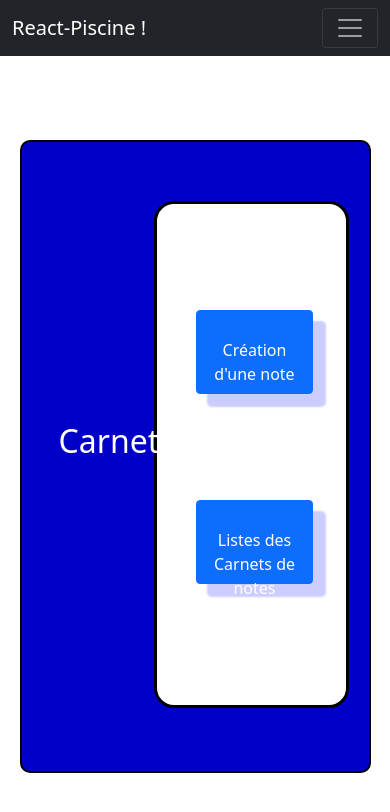
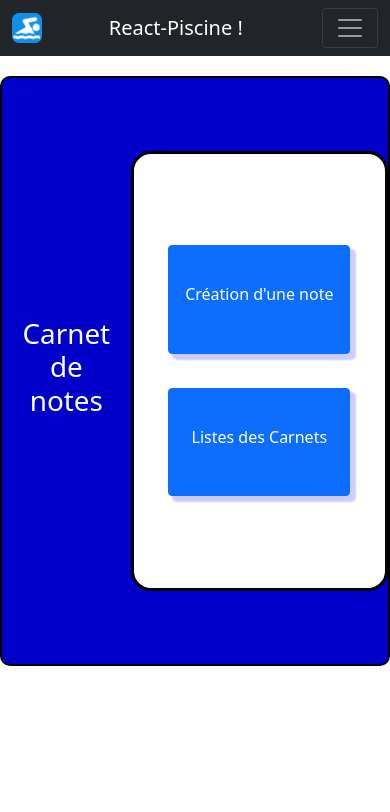
Before and after one commit to rayhad/react-piscine, a React (Create React App) app: page /CarnetdeNote in a window 390 px wide. Shown: the top 812 px of the page. Built offline with nearby package versions, Linux system fonts and the light colour scheme.

Commit message:
responsive (vite fait) 3eres pages

```diff
--- a/src/App.jsx
+++ b/src/App.jsx
@@ -2,22 +2,20 @@ import './style/App.css';
 import React from "react";
 import { Link } from 'react-router-dom';
 import CarnetdeNote from './pages/CarnetdeNote';
-import {Card, Button} from 'react-bootstrap'
+import {Card, Button, Col, Row, Container} from 'react-bootstrap'
 document.body.style.backgroundColor = 'white'
 
 export default function App(){
   return(
-    <div className='background'>
 
-      <div className='box'>
-        <h1>Accueil</h1>
-
-        <div className='box2'>
-        <Button as={Link} to={'../CarnetDeNote'} className='buttonAccueil'><p>Carnet de notes</p></Button>
-        <Button as={Link} to={'../Statistiques'} className='buttonAccueil'><p>Statistiques</p></Button>
-        </div>
-
-      </div>
-    </div>
+    <Container className='background'>
+      <Row className='row-app'>
+        <Col className='col-app-1 my-auto col-4'><h1>Accueil</h1></Col>
+        <Col className='col-app-2 my-auto col-8'>
+          <Button as={Link} to={'../CarnetDeNote'} style={{marginBottom:'15%'}} className='buttonAccueil'><p style={{lineHeight:'10vh'}}>Carnet de notes</p></Button>
+          <Button as={Link} to={'../Statistiques'} className='buttonAccueil'><p style={{lineHeight:'10vh'}}>Statistiques</p></Button>
+        </Col>
+      </Row>
+    </Container>
   )
 }
--- a/src/components/header.jsx
+++ b/src/components/header.jsx
@@ -1,14 +1,14 @@
-//import logo from './src/img/piscinelogo.png';
 import React from 'react'
-import {Navbar, Nav, Container} from 'react-bootstrap'
+import piscinelogo from '../images/piscinelogo.png'
+import {Navbar, Nav, Container, Image} from 'react-bootstrap'
 import { LinkContainer } from 'react-router-bootstrap'
-import { NavLink } from 'react-router-dom'
 import '../pages/CarnetdeNote'
 
 export default function header(){
     return(
         <Navbar bg="dark" expand="lg" variant='dark'>
         <Container>
+          <img src={piscinelogo} width={30} height={30} style={{marginRight:'1%'}}/>
           <LinkContainer to ="/">
           <Navbar.Brand href="#home"> React-Piscine ! </Navbar.Brand>
           </LinkContainer>
--- a/src/pages/CarnetdeNote.jsx
+++ b/src/pages/CarnetdeNote.jsx
@@ -1,28 +1,21 @@
-import '../style/CarnetNotes.css';
 import React from 'react'
-import { Container, Row, Col, Form, Button, Card } from 'react-bootstrap'
-import { Link, useNavigate } from 'react-router-dom'
-import { useState } from 'react'
-import '../style/CarnetNotes.css';
+import { Container, Row, Col, Button} from 'react-bootstrap'
+import { Link } from 'react-router-dom'
+import '../style/App.css';
 
 
 export default function CarnetdeNote(){
     return(
-        <div>
 
-            <div className='Arriere-plan1'>
-                <div className='Titre-Carnet'>
-                    <h1>Carnets de notes</h1>
-                </div>
+        <Container className='background'>
+            <Row className='row-app'>
+                <Col className='col-app-1 my-auto col-4'><h1>Carnet de notes</h1></Col>
 
-                <div className='Arriere-plan2'>
-                    <Button as={Link} to={'../CreationNote'} className='buttonCarnet'><p>Création d'une note</p></Button>
-                    <Button as={Link} to={'../Liste'} className='buttonCarnet'><p>Listes des Carnets de notes</p></Button>
-                </div>
-
-
-            </div>
-
-        </div>
+                <Col className='col-app-2 my-auto col-8'>
+                    <Button as={Link} to={'../CreationNote'} style={{marginBottom:'15%'}} className='buttonAccueil'><p style={{lineHeight:'10vh'}}>Création d'une note</p></Button>
+                    <Button as={Link} to={'../Liste'} className='buttonAccueil'><p style={{lineHeight:'10vh'}}>Listes des Carnets de notes</p></Button>
+                </Col>
+            </Row>
+        </Container>
     )
 }
--- a/src/pages/Liste.jsx
+++ b/src/pages/Liste.jsx
@@ -205,9 +205,6 @@ export default function Liste (){
 
       <Search handleSearchNote={setSearchText}/>
 
-
-      <Button style={{marginRight:'1vw'}} variant="outline-success">Search</Button>
-
       </Form>
     </Navbar.Collapse>
   </Container>
@@ -296,8 +293,6 @@ export default function Liste (){
 
         <Search handleSearchNote={setSearchText}/>
 
-        <Button style={{marginRight:'1vw'}} variant="outline-success">Search</Button>
-
       </Form>
     </Navbar.Collapse>
   </Container>
--- a/src/pages/Statistiques.jsx
+++ b/src/pages/Statistiques.jsx
@@ -1,17 +1,16 @@
 import React from 'react'
-import { Container, Row, Col, Form, Button, Card, CardBody } from 'react-bootstrap'
-import { Link, useNavigate } from 'react-router-dom'
-import { useState } from 'react'
+import { Container, Row, Col, Button, Card } from 'react-bootstrap'
+import { Link } from 'react-router-dom'
 import '../style/Statistiques.css'
-import Liste from './Liste'
 
 
 export default function Statistiques({note}){
     return(
-        <div>
+        <Container className='background'>
 
-            <div className='arriere'>
+            <Row className='row-app'>
 
+            <Col className='col-app-1 my-auto col-9'>
                 <Card className='card-stat'>
                     <Card.Body className='card-text'>Nombre de carnets de notes créés :</Card.Body>
                 </Card>
@@ -21,15 +20,17 @@ export default function Statistiques({note}){
                 <Card className='card-stat'>
                     <Card.Body className='card-text'>Nombre de carnets de notes par catégorie :</Card.Body>
                 </Card>
+            </Col>
 
-            <div className='arriere2'>
+
+            <Col className='col-app-2 my-auto col-3'>
                 <h2 className='titre'>Statistiques</h2>
                 <Button as={Link} to={'../'} className='buttonStatistique' variant="light">Précédent</Button>
-            </div>
+            </Col>
 
-            </div>
+            </Row>
 
-        </div>
+        </Container>
 
     )
 }
--- a/src/style/App.css
+++ b/src/style/App.css
@@ -3,59 +3,45 @@ main{
   height: 100vh;
 }
 
-h1{
-  color: white;
-  font-size:4rem;
-  position: absolute;
-  top: 50vh;
-  left: 15vw;
+.background{
+  margin-top: 5%;
 }
 
-p{
-  padding-top: 2.5vh;
+.row-app{
+  background-color: rgb(0, 0, 200);
+  border: 2px solid black;
+  border-radius: 10px;
+  height: 70vh;
 }
 
-.box{
-  background-color: rgb(0, 0, 200);
-  width: 90vw;
-  height: 75vh;
-  margin-left: auto;
-  margin-right: auto;
-  margin-top: 10vh;
-  border: 2px solid black;
-  border-radius: 10px;
+.row-app h1{
+  color: white;
+  text-align: center;
 }
 
-.box2{
-  width: 50vw;
-  height: 60vh;
+.col-app-2{
   background-color: white;
   border: 3px solid black;
   border-radius: 20px;
-  float: right;
-  margin-top: 7vh;
-  margin-right: 5vw;
-
+  height: 75%;
+  display:flex;
+  flex-direction: column;
+  justify-content: center;
+  align-items: center;
 }
 
 .buttonAccueil{
-  width: 30vw;
-  height: 10vh;
+  width: 80%;
+  height: 25%;
   border-radius: 10px;
-  box-shadow: 12px 12px 2px 1px rgba(0, 0, 255, .2);
-  background-color: rgba(0, 0, 255,0.9);
-  margin-top:12.5vh;
-  margin-left: 10vw;
+  box-shadow: 5px 5px 2px 1px rgba(0, 0, 255, .2);
+  background-color: rgba(0, 0, 255,0.8);
+  font-size:x-large;
 }
 
 
 .App {
   text-align: center;
-}
-
-.App-logo {
-  height: 40vmin;
-  pointer-events: none;
 }
 
 @media (prefers-reduced-motion: no-preference) {
--- a/src/style/CarnetNotes.css
+++ /dev/null
@@ -1,35 +0,0 @@
-.Arriere-plan1{
-    background-color: rgb(0, 0, 200);
-    width: 90vw;
-    height: 75vh;
-    margin-left: auto;
-    margin-right: auto;
-    margin-top: 10vh;
-    border: 2px solid black;
-    border-radius: 10px;
-}
-
-.Arriere-plan2{
-  width: 50vw;
-  height: 60vh;
-  background-color: white;
-  border: 3px solid black;
-  border-radius: 20px;
-  float: right;
-  margin-top: 7vh;
-  margin-right: 5vw;
-}
-
-.buttonCarnet{
-  width: 30vw;
-  height: 10vh;
-  border-radius: 10px;
-  box-shadow: 12px 12px 2px 1px rgba(0, 0, 255, .2);
-  background-color: rgba(0, 0, 255,0.9);
-  margin-top:12.5vh;
-  margin-left: 10vw;
-}
-
-.Titre-Carnet h1{
-  font-size: 2em;
-}
--- a/src/style/Statistiques.css
+++ b/src/style/Statistiques.css
@@ -1,49 +1,22 @@
-
-.arriere{
-    background-color: rgb(21,14,210);
-    width: 95vw;
-    height: 75vh;
-    margin-left: auto;
-    margin-right: auto;
-    border-radius: 1%;
-    margin-top: 5em;
-}
-
 .card-stat{
     background-color: white;
-    margin-left: 20px ;
-    width: 45%;
+    width: 100%;
     height: 10%;
-    display: flex;
-    transform : translate(50px, 9em);
     margin-bottom: 40px;
 }
 
-
-.arriere2{
-    width: 20vw;
-    height: 30vh;
-    background-color: white;
-    border: 3px solid black;
-    border-radius: 20px;
-    float: right;
-    margin-top: -9em;
-    margin-right: 10em;
-}
-
 .titre{
-    margin-top: 2.7em;
     text-align: center;
-    font-size: 1.5em;
 }
 
 .buttonStatistique{
-    margin-top: 1em;
-    margin-left: 1.8em;
     width: 80%;
     background-color: rgba(0, 0, 255,0.9);
     color: white;
-    box-shadow: 12px 12px 2px 1px rgba(0, 0, 255, .2);
+    box-shadow: 5px 5px 2px 1px rgba(0, 0, 255, .2);
+    font-size: small;
+    text-align: center;
+    margin-top: 15%;
 }
 
 .buttonStatistique:hover{
```
Also changed, not shown: src/images/piscinelogo.png (renamed from src/img/piscinelogo.png). Lines whose indentation alone changed are shown as unchanged.
